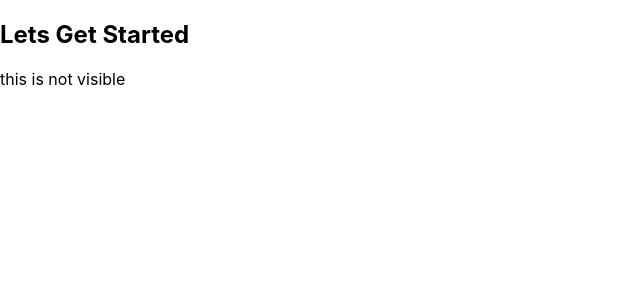
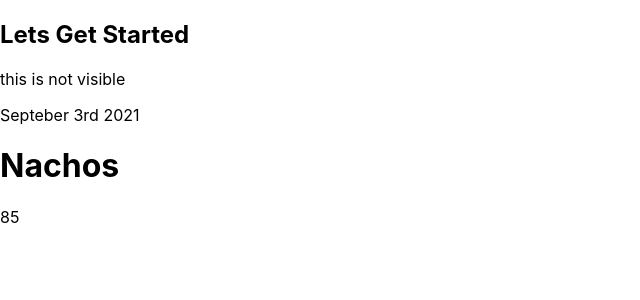
Before and after one commit to psadalja/expense-tracker, a React (Create React App) app: page / in a window 1280 px wide. Shown: the top 300 px of the page, without its empty margins (0-640 px from the left). Built offline with nearby package versions, Linux system fonts and the light colour scheme.

Commit message:
add expanse item coponent

```diff
--- a/src/App.js
+++ b/src/App.js
@@ -1,10 +1,12 @@
 import React from "react";
+import ExpenseItem from "./components/ExpenseItem";
 
 const App = () => {
   return (
     <div>
       <h2>Lets Get Started</h2>
       <p>this is not visible</p>
+      <ExpenseItem></ExpenseItem>
     </div>
   );
 };
--- /dev/null
+++ b/src/components/ExpenseItem.jsx
@@ -0,0 +1,15 @@
+import React from "react";
+
+const ExpenseItem = () => {
+  return (
+    <div>
+      <div>Septeber 3rd 2021</div>
+      <div>
+        <h1>Nachos</h1>
+        <div>85</div>
+      </div>
+    </div>
+  );
+};
+
+export default ExpenseItem;
```
